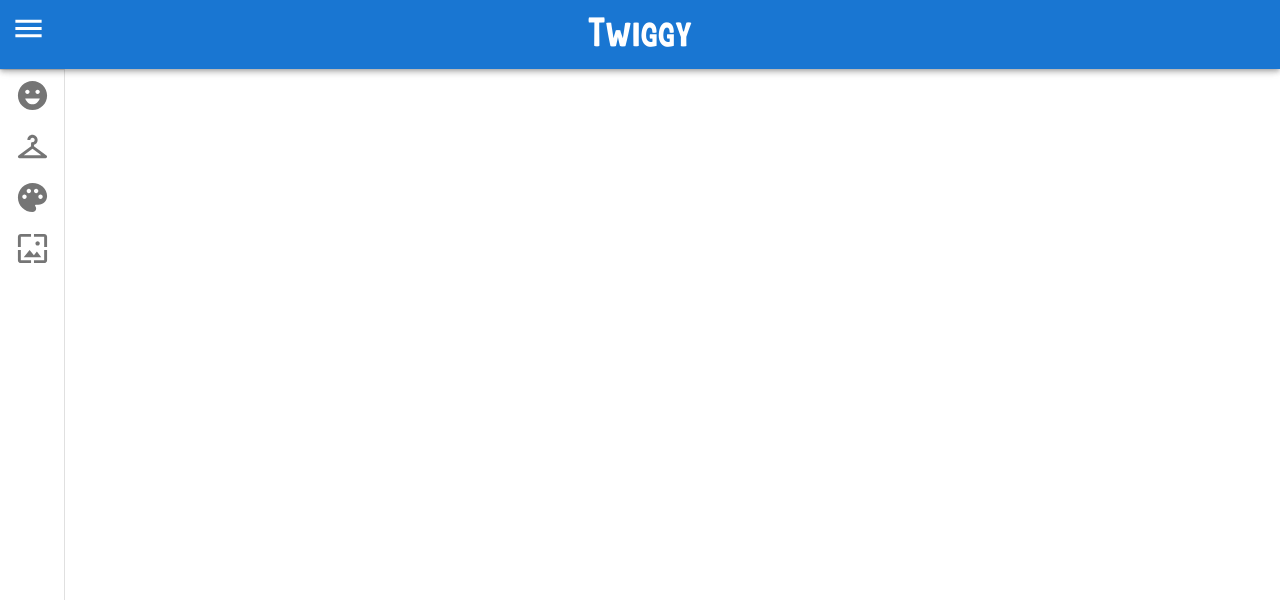
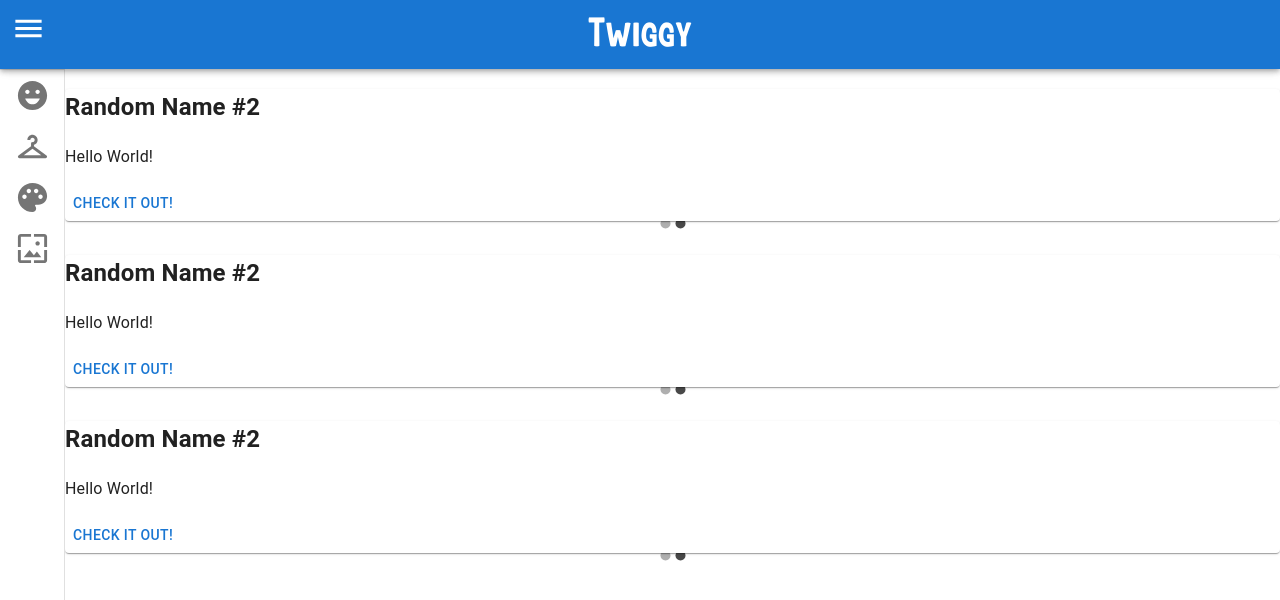
Before and after one commit to s-b-smith/twiggy, a React (Create React App) app in the folder twiggy-app/: page /body in a window 1280 px wide. Shown: the top 600 px of the page. Built offline with nearby package versions, Linux system fonts and the light colour scheme.

Commit message:
Inital carousels laid out for head, body, and legs

```diff
--- a/twiggy-app/package.json
+++ b/twiggy-app/package.json
@@ -12,6 +12,7 @@
     "@testing-library/user-event": "^13.5.0",
     "react": "^18.2.0",
     "react-dom": "^18.2.0",
+    "react-material-ui-carousel": "^3.4.2",
     "react-scripts": "5.0.1",
     "web-vitals": "^2.1.4"
   },
--- a/twiggy-app/src/App.tsx
+++ b/twiggy-app/src/App.tsx
@@ -1,12 +1,21 @@
 import { CssBaseline, ThemeProvider } from '@mui/material';
 import NavDrawer from './components/NavDrawer';
 import theme from './theme';
+import StickFigureEditor from './components/StickFigureEditor';
+import { useState } from 'react';
 
 const App = () => {
+  const [isNavDrawerOpen, setNavDrawerOpen] = useState<boolean>(false);
+  const navDrawerProps = {
+    isNavDrawerOpen,
+    setNavDrawerOpen
+  };
+
   return (
     <ThemeProvider theme={theme}>
       <CssBaseline />
-      <NavDrawer />
+      <NavDrawer {...navDrawerProps} />
+      <StickFigureEditor {...navDrawerProps} />
     </ThemeProvider>
   );
 };
--- a/twiggy-app/src/components/NavDrawer.tsx
+++ b/twiggy-app/src/components/NavDrawer.tsx
@@ -18,13 +18,13 @@ import {
   styled,
   useTheme
 } from '@mui/material';
-import { useState } from 'react';
 
 const drawerOptions = ['Body', 'Clothes', 'Color', 'Background'];
-const drawerWidth = 240;
+export const drawerOpenWidth = 240;
+export const drawerClosedWidth = (theme: Theme) => `calc(${theme.spacing(7)} + 1px)`;
 
 const openedMixin = (theme: Theme): CSSObject => ({
-  width: drawerWidth,
+  width: drawerOpenWidth,
   transition: theme.transitions.create('width', {
     easing: theme.transitions.easing.sharp,
     duration: theme.transitions.duration.enteringScreen
@@ -32,17 +32,20 @@ const openedMixin = (theme: Theme): CSSObject => ({
   overflowX: 'hidden'
 });
 
-const closedMixin = (theme: Theme): CSSObject => ({
+const closedMixin = (theme: Theme): CSSObject => {
+  console.log(drawerClosedWidth(theme));
+  return {
     transition: theme.transitions.create('width', {
       easing: theme.transitions.easing.sharp,
       duration: theme.transitions.duration.leavingScreen
     }),
     overflowX: 'hidden',
-  width: `calc(${theme.spacing(7)} + 1px)`,
+    width: drawerClosedWidth(theme),
     [theme.breakpoints.up('sm')]: {
       width: `calc(${theme.spacing(8)} + 1px)`
     }
-});
+  };
+};
 
 const DrawerHeader = styled('div')(({ theme }) => ({
   display: 'flex',
@@ -54,7 +57,7 @@ const DrawerHeader = styled('div')(({ theme }) => ({
 }));
 
 const Drawer = styled(MuiDrawer, { shouldForwardProp: prop => prop !== 'open' })(({ theme, open }) => ({
-  width: drawerWidth,
+  width: drawerOpenWidth,
   flexShrink: 0,
   whiteSpace: 'nowrap',
   boxSizing: 'border-box',
@@ -81,8 +84,8 @@ const AppBar = styled(MuiAppBar, {
     duration: theme.transitions.duration.leavingScreen
   }),
   ...(open && {
-    marginLeft: drawerWidth,
-    width: `calc(100% - ${drawerWidth}px)`,
+    marginLeft: drawerOpenWidth,
+    width: `calc(100% - ${drawerOpenWidth}px)`,
     transition: theme.transitions.create(['width', 'margin'], {
       easing: theme.transitions.easing.sharp,
       duration: theme.transitions.duration.enteringScreen
@@ -90,9 +93,12 @@ const AppBar = styled(MuiAppBar, {
   })
 }));
 
-const NavDrawer = () => {
+type NavDrawerProps = {
+  isNavDrawerOpen: boolean;
+  setNavDrawerOpen: (isOpen: boolean) => void;
+};
+const NavDrawer = ({ isNavDrawerOpen: open, setNavDrawerOpen: setOpen }: NavDrawerProps) => {
   const theme = useTheme();
-  const [open, setOpen] = useState(false);
 
   const handleDrawerOpen = () => setOpen(true);
   const handleDrawerClose = () => setOpen(false);
--- /dev/null
+++ b/twiggy-app/src/components/StickFigureEditor.tsx
@@ -0,0 +1,66 @@
+import { Box, Button, Paper } from '@mui/material';
+import Carousel from 'react-material-ui-carousel';
+
+type ItemProps = {
+  key: number;
+  item: {
+    name: string;
+    description: string;
+  };
+};
+const Item = (props: ItemProps) => {
+  return (
+    <Paper>
+      <h2>{props.item.name}</h2>
+      <p>{props.item.description}</p>
+
+      <Button className="CheckButton">Check it out!</Button>
+    </Paper>
+  );
+};
+
+type StickFigureProps = {
+  isNavDrawerOpen: boolean;
+};
+const StickFigureEditor = ({ isNavDrawerOpen }: StickFigureProps) => {
+  const items = [
+    {
+      name: 'Random Name #1',
+      description: 'Probably the most random thing you have ever seen!'
+    },
+    {
+      name: 'Random Name #2',
+      description: 'Hello World!'
+    }
+  ];
+
+  return (
+    <Box
+      sx={{
+        display: 'flex',
+        flexDirection: 'column',
+        ml: isNavDrawerOpen ? '240px' : '65px',
+        mt: '69px',
+        maxWidth: `calc(100% - ${isNavDrawerOpen ? '240px' : '65px'})`
+      }}
+    >
+      <Carousel>
+        {items.map((item, i) => (
+          <Item key={i} item={item} />
+        ))}
+      </Carousel>
+      <Carousel>
+        {items.map((item, i) => (
+          <Item key={i} item={item} />
+        ))}
+      </Carousel>
+      <Carousel>
+        {items.map((item, i) => (
+          <Item key={i} item={item} />
+        ))}
+      </Carousel>
+    </Box>
+  );
+};
+
+export default StickFigureEditor;
```
Also changed, not shown: twiggy-app/src/components/Canvas.tsx (added, +14 -0 lines), twiggy-app/src/hooks/useCanvas.ts (added, +30 -0 lines), 1 other file (tests, documents, lock files or other folders). Lines whose indentation alone changed are shown as unchanged.
